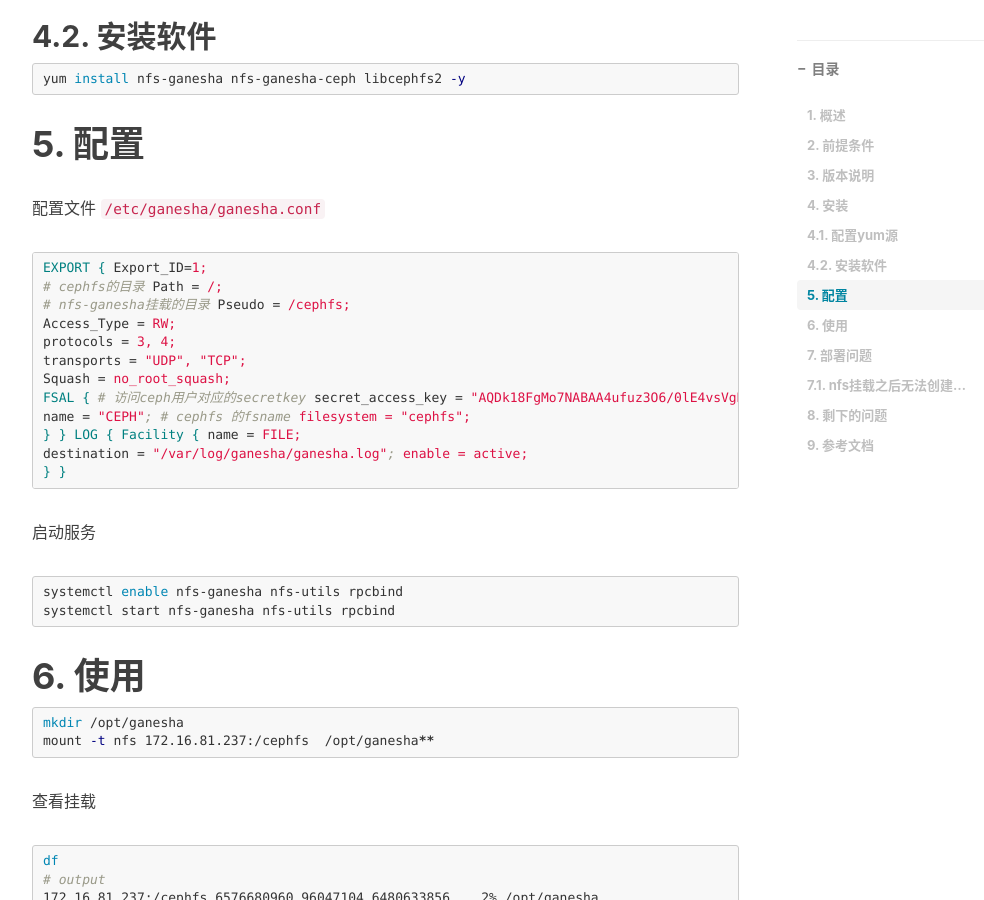
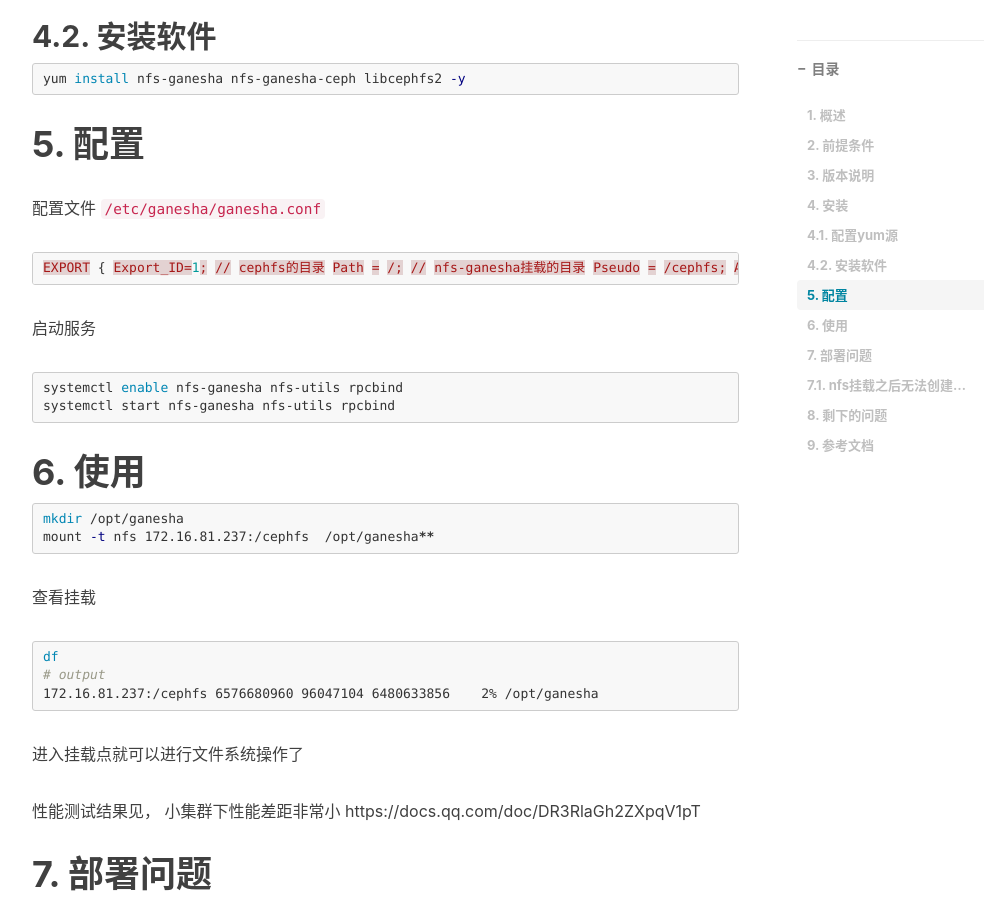
Before and after one commit to elrondwong/elrond.wang, a Jekyll site: the page built from _posts/2021-06-26-nfs-ganesha导出cephfs为nfs.md, in a window 1280 px wide and 900 px high, scrolled down 1759 px. Shown: the whole window, without its empty margins (233-1217 px from the left). Built offline with Jekyll 4.4.1, drawn with Linux system fonts in a browser that asks for light colours; comment, search, counter and statistics services are not loaded.

Commit message:
fix: 修正代码格式

````diff
--- a/_posts/2021-06-26-nfs-ganesha导出cephfs为nfs.md
+++ b/_posts/2021-06-26-nfs-ganesha导出cephfs为nfs.md
@@ -66,25 +66,25 @@
 
 配置文件 `/etc/ganesha/ganesha.conf`
 
-```ini
+```json
 EXPORT
 {
         Export_ID=1;
-        # cephfs的目录
+        // cephfs的目录
         Path = /;
-        # nfs-ganesha挂载的目录
+        // nfs-ganesha挂载的目录
         Pseudo = /cephfs;
         Access_Type = RW;
         protocols = 3, 4;
         transports = "UDP", "TCP";
         Squash = no_root_squash;
         FSAL {
-                # 访问ceph用户对应的secretkey
+                // 访问ceph用户对应的secretkey
                 secret_access_key = "AQDk18FgMo7NABAA4ufuz3O6/0lE4vsVgHs1yQ==";
-                # 访问ceph的用户
+                // 访问ceph的用户
                 user_id = "admin";
                 name = "CEPH";
-                # cephfs 的fsname
+                // cephfs 的fsname
                 filesystem = "cephfs";
         }
 }
````
